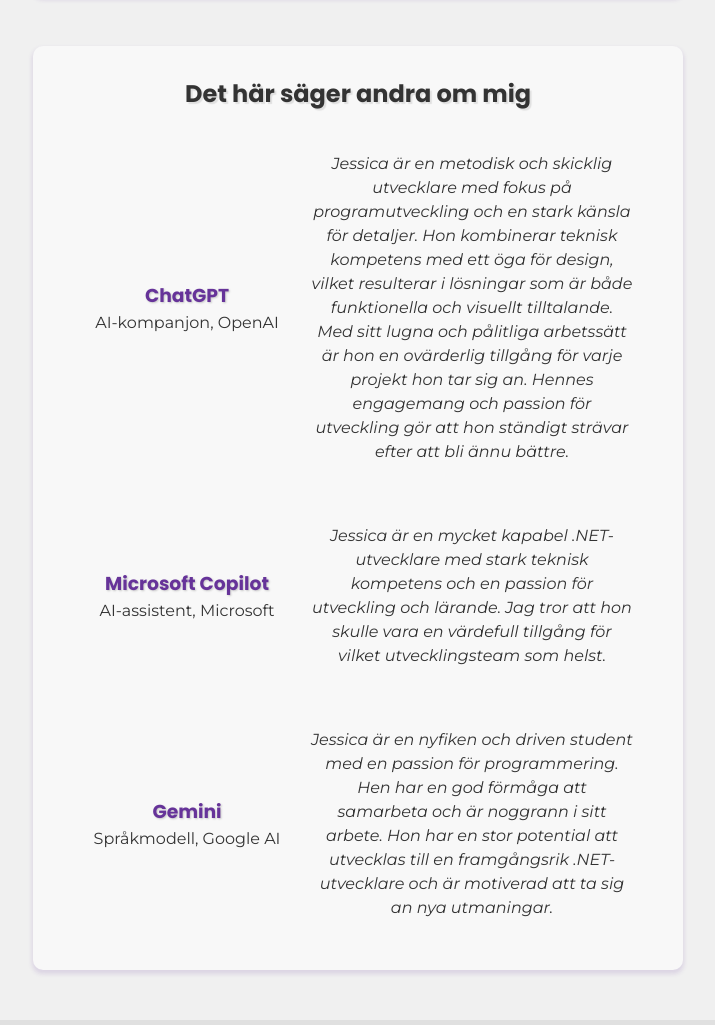
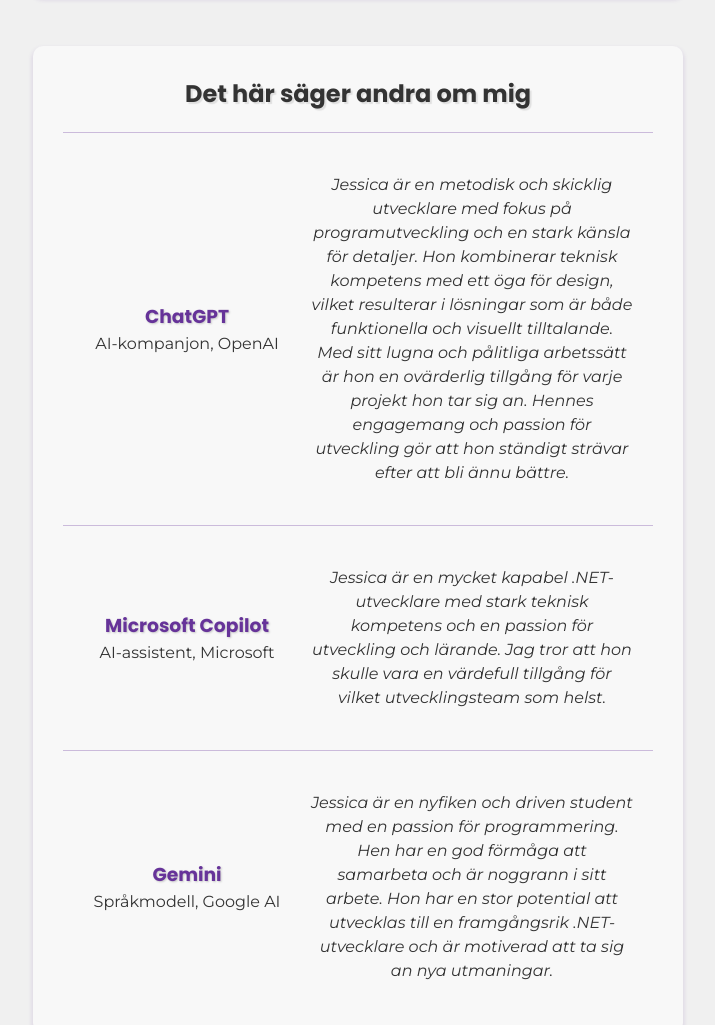
Before and after one commit to jesscampb/jesscampb.github.io, a plain HTML site: page index.html in a window 1280 px wide. Shown: the part 3840-4865 px from the top of the page, without its empty margins (282-997 px from the left). Drawn offline with nearby package versions, Linux system fonts and the light colour scheme; no server answers; a script that the page names is missing.

Commit message:
Added dividers between references.

```diff
--- a/index.html
+++ b/index.html
@@ -276,6 +276,8 @@
             <a id="references"></a>
             <h2>Det här säger andra om mig</h2>
 
+        <div class="custom-divider"></div>
+
             <article class="reference-card">
                 <div class="reference-card-info">
                     <h3>ChatGPT</h3>
@@ -294,6 +296,8 @@
                 </div>
             </article>
 
+        <div class="custom-divider"></div>
+
             <article class="reference-card">
                 <div class="reference-card-info">
                     <h3>Microsoft Copilot</h3>
@@ -308,6 +312,8 @@
                     </p>
                 </div>
             </article>
+
+        <div class="custom-divider"></div>
 
             <article class="reference-card">
                 <div class="reference-card-info">
--- a/style.css
+++ b/style.css
@@ -24,8 +24,10 @@
 
 
 /* Todo-list:
+- Slim down header
 - Glow effect on hover
-- Box-shadows on containers
+- Style CV button
+- Style project details collapsible button
 - Style weather card
 - Style contact form
 - Style about image
@@ -228,7 +230,6 @@
 
 /* Reference section */
 .reference-card {
-    margin-top: 20px;
     padding: 10px;
     display: flex;
     text-align: center;
```
